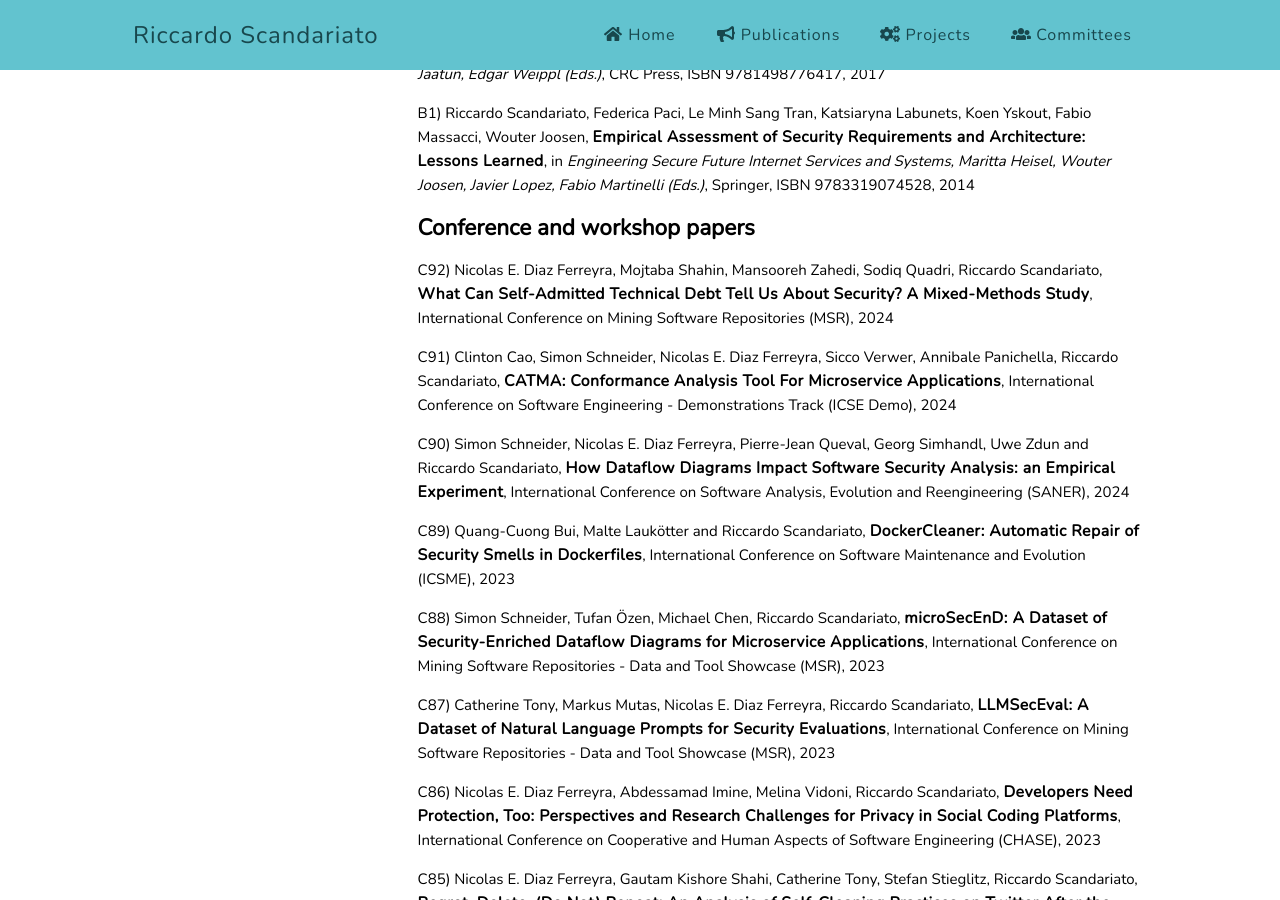
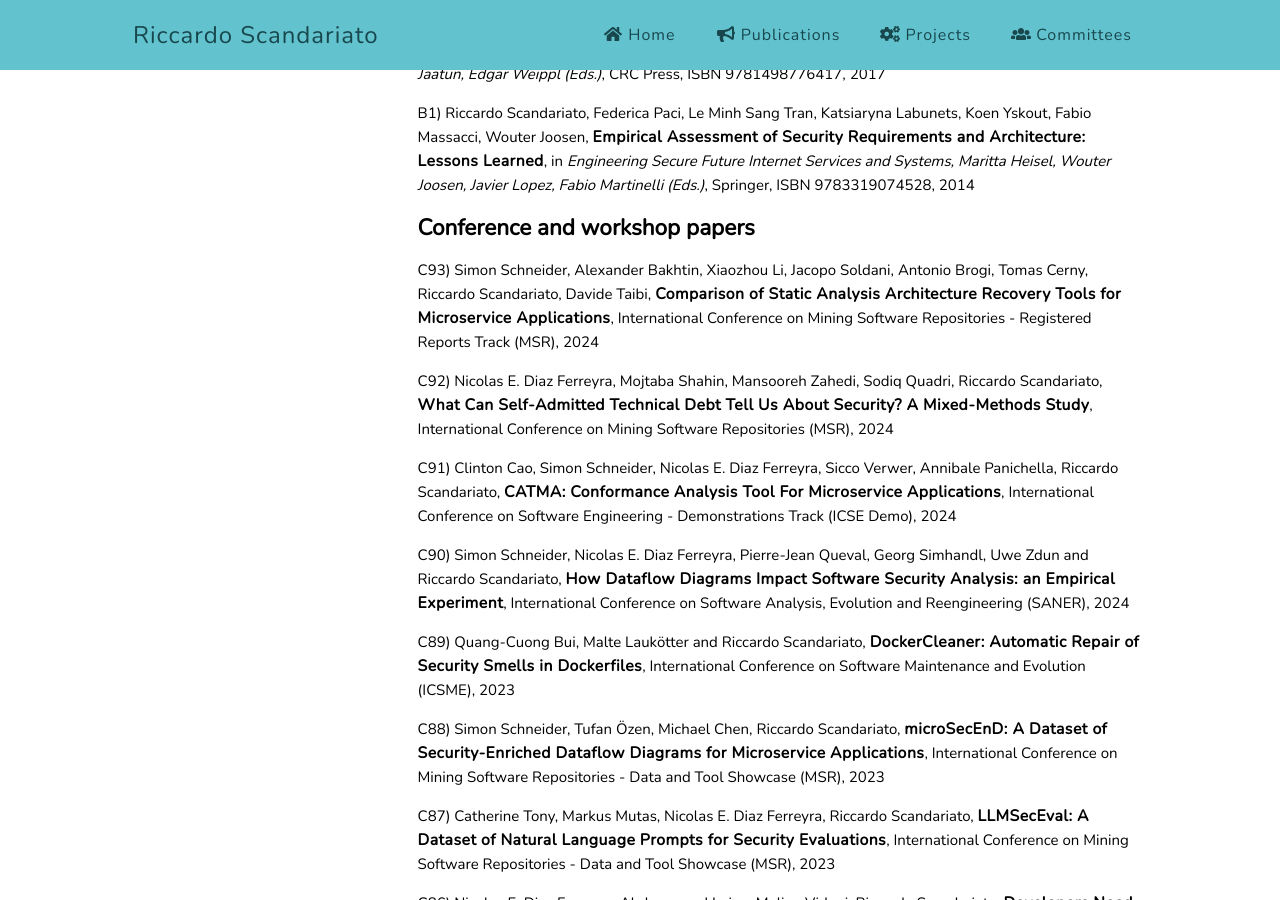
Before and after one commit to riccardoscandariato/riccardoscandariato.github.io, a Jekyll site: the page built from pubs.md, in a window 1280 px wide and 900 px high, scrolled down 2465 px. Built offline with Jekyll 4.4.1, drawn with Linux system fonts in a browser that asks for light colours.

Commit message:
more pubs

```diff
--- a/pubs.md
+++ b/pubs.md
@@ -65,6 +65,7 @@ title: Publications
 
 
 <h2>Conference and workshop papers</h2>
+<p>C93) Simon Schneider, Alexander Bakhtin, Xiaozhou Li, Jacopo Soldani, Antonio Brogi, Tomas Cerny, Riccardo Scandariato, Davide Taibi, <strong>Comparison of Static Analysis Architecture Recovery Tools for Microservice Applications</strong>, International Conference on Mining Software Repositories - Registered Reports Track (MSR), 2024
 
 <p>C92) Nicolas E. Diaz Ferreyra, Mojtaba Shahin, Mansooreh Zahedi, Sodiq Quadri, Riccardo Scandariato, <strong>What Can Self-Admitted Technical Debt Tell Us About Security? A  Mixed-Methods Study</strong>, International Conference on Mining Software Repositories (MSR), 2024
 
```
